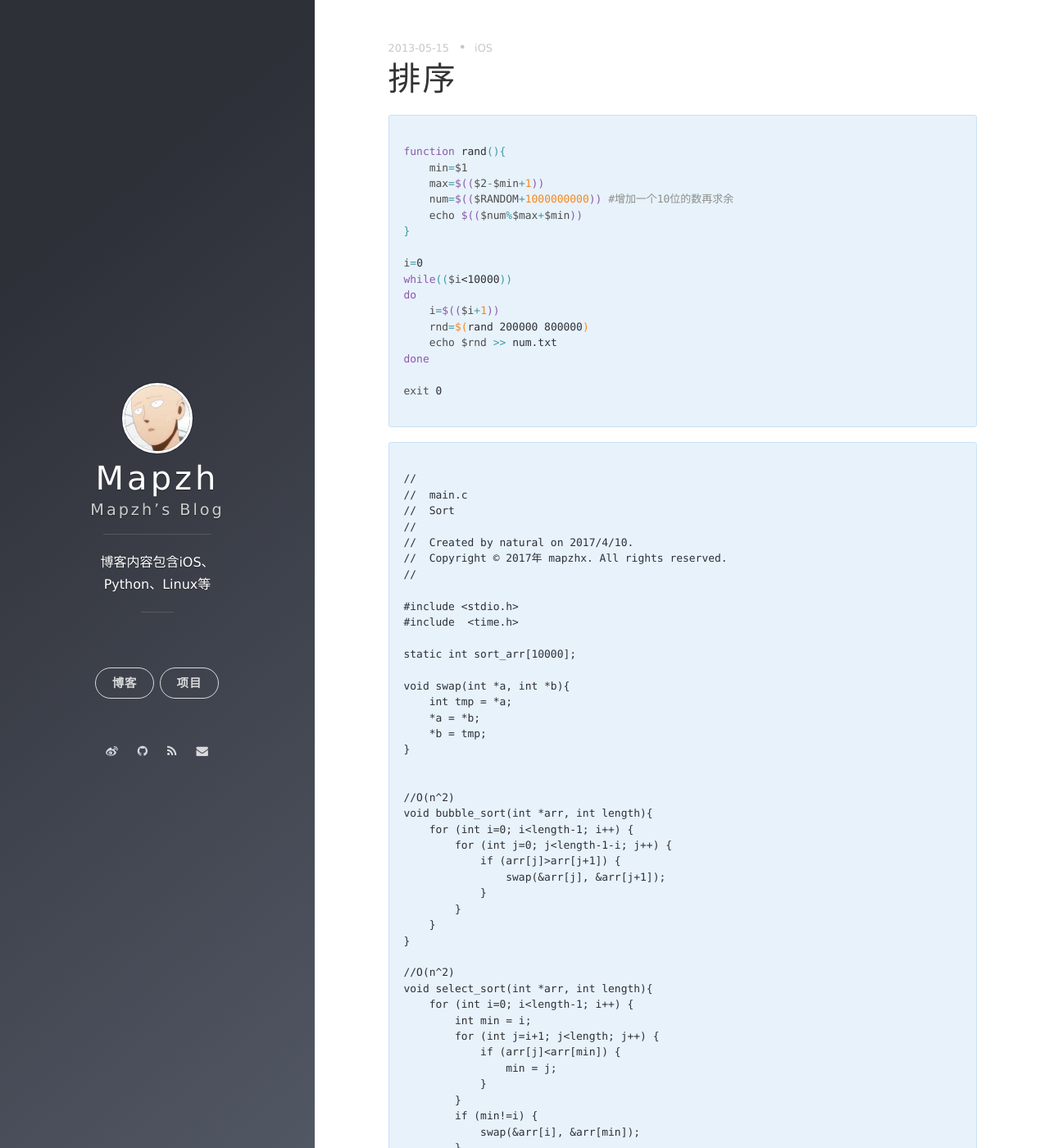
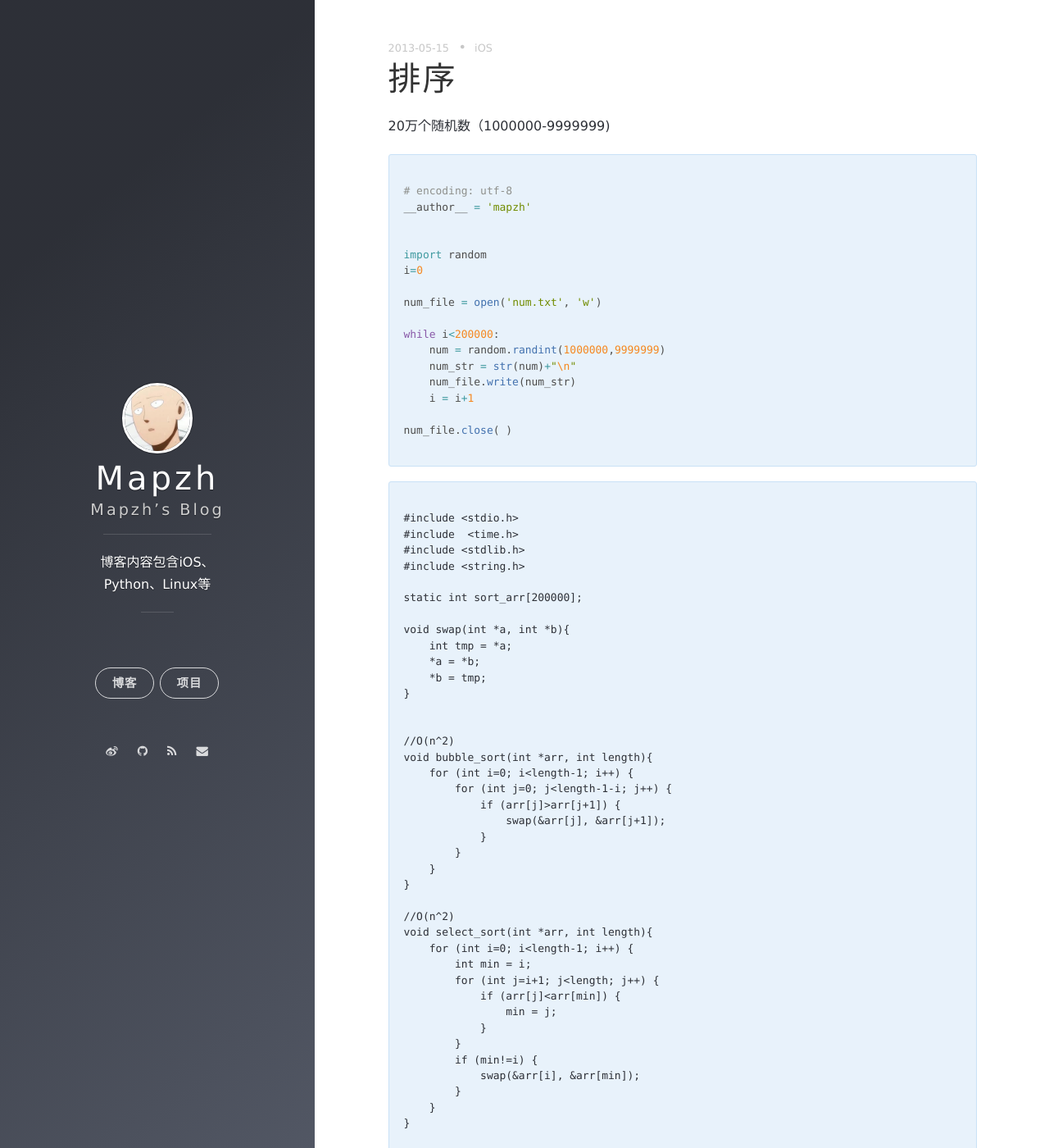
Before and after one commit to mapzh/jekyll-blog, a Jekyll site: the page built from _posts/2013-05-15-sort-code.md, in a window 1280 px wide and 1400 px high. Shown: the whole window at 82% size. Built offline with Jekyll 4.4.1, drawn with Linux system fonts in a browser that asks for light colours; nearby versions of some CDN libraries; comment, search, counter and statistics services are not loaded; some of the changed text lies outside the part shown.

Commit message:
blogs auto commit

````diff
--- a/_posts/2013-05-15-sort-code.md
+++ b/_posts/2013-05-15-sort-code.md
@@ -6,41 +6,36 @@
 tags: iOS
 ---
 
-```shell
+20万个随机数（1000000-9999999)
+```python
 
-function rand(){
-    min=$1
-    max=$(($2-$min+1))
-    num=$(($RANDOM+1000000000)) #增加一个10位的数再求余
-    echo $(($num%$max+$min))
-}
+# encoding: utf-8
+__author__ = 'mapzh'
 
+
+import random
 i=0
-while(($i<10000))
-do
-    i=$(($i+1))
-    rnd=$(rand 200000 800000)
-    echo $rnd >> num.txt
-done
 
-exit 0
+num_file = open('num.txt', 'w')
+
+while i<200000:
+    num = random.randint(1000000,9999999)
+    num_str = str(num)+"\n"
+    num_file.write(num_str)
+    i = i+1
+
+num_file.close( )
 
 ```
 
 ```C
 
-//
-//  main.c
-//  Sort
-//
-//  Created by natural on 2017/4/10.
-//  Copyright © 2017年 mapzhx. All rights reserved.
-//
-
 #include <stdio.h>
 #include  <time.h>
+#include <stdlib.h>
+#include <string.h>
 
-static int sort_arr[10000];
+static int sort_arr[200000];
 
 void swap(int *a, int *b){
     int tmp = *a;
@@ -177,16 +172,20 @@
     }
 }
 
-void test_sort(){
+double test_sort(){
     int length = sizeof(sort_arr)/sizeof(int);
     clock_t start, finish;
     double duration;
     start = clock();
-    insert_sort(sort_arr, length);
-//    quick_sort(sort_arr, 0, length-1);
+//    bubble_sort(sort_arr, length);
+//    insert_sort(sort_arr, length);
+//    select_sort(sort_arr, length);
+//    merge_sort(sort_arr, length);
+//    heap_sort(sort_arr, length);
+    quick_sort(sort_arr, 0, length-1);
     finish = clock();
-    duration = (finish - start);
-    printf("用时 %f ", duration);
+    duration = ((double)finish - (double)start)/(double)CLOCKS_PER_SEC;
+    return duration;
 }
 
 
@@ -194,11 +193,11 @@
 int main(int argc, const char * argv[]) {
 
     // insert code here...
-    FILE *fs = fopen("/Users/natural/Desktop/num.txt", "r");
+    FILE *fs = fopen("/Users/mapengzhen/Desktop/num.txt", "r");
     if (NULL == fs) {
         return 0;
     }
-    char str[10] = {0};
+    char str[16] = {0};
     int i=0;
     while(!feof(fs))
     {
````
Also changed, not shown: other parts of _posts/2013-05-15-sort-code.md (+30 -6 lines).
